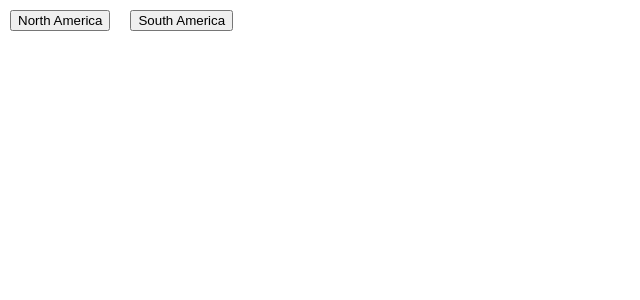
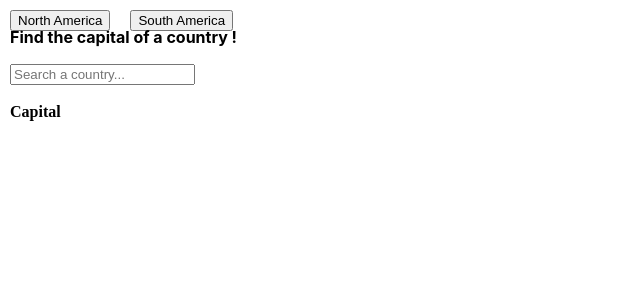
Before and after one commit to HennaCH/Around_America, a React (Create React App) app: page / in a window 1280 px wide. Shown: the top 300 px of the page, without its empty margins (0-640 px from the left). Built offline with nearby package versions, Linux system fonts and the light colour scheme.

Commit message:
Added search bar and other details

```diff
--- a/src/App.css
+++ b/src/App.css
@@ -32,12 +32,20 @@ button{
   margin: 10px;
 }
 
+.capitalFont{
+  font-family:'Times New Roman', Times, serif;
+}
+
 .map1style{
   padding-top: 70px;
 }
 
  .map2style{
   margin-top: -100px;
+}
+
+.searchBar{
+  margin: 10px;
 }
 
 .heartSwitchStyle{
@@ -47,9 +55,6 @@ button{
     display: flex;
 }
 
-body{
-  background-color: white;
-}
 .lightMode{
   background-color: pink;
 }
--- a/src/App.js
+++ b/src/App.js
@@ -4,23 +4,30 @@ import NorthAmerica from './components/NorthAmerica';
 import { useCallback, useEffect, useState } from "react";
 import SouthAmerica from './components/SouthAmerica';
 import HeartSwitchBtn from './components/heartSwitch';
+import SearchBar from './components/SearchBar';
+
 
 function App() {
 
   const [visible1,setVisible1] = useState(false);
   const [visible2,setVisible2] = useState(false);
+
   return(
     <body>
     <div>
       <button  onClick={()=>{setVisible1(!visible1); setVisible2(false)}}> North America </button>
       <button onClick={()=>{setVisible2(!visible2); setVisible1(false)}}> South America</button>
       {/* change the map to true or false*/}
-     <div className='heartSwitchStyle'><HeartSwitchBtn /></div>
+      <div className='heartSwitchStyle'><HeartSwitchBtn onClick={()=>{document.body.style.backgroundColor = 'pink'}}/></div>
+      <p className='searchBar'><SearchBar/></p>
+
 
 
       <div className='map1style'>{visible1 && <NorthAmerica/>}</div>
       <div className='map2style'>{visible2 && <SouthAmerica/>}</div>
-       {/* When the visible is set to true, show map */}</div>
+
+       {/* When the visible is set to true, show map */}
+       </div>
     </body>
   )
   }
--- /dev/null
+++ b/src/components/SearchBar.js
@@ -0,0 +1,61 @@
+import { useCallback, useEffect, useState } from "react";
+import SouthAmerica from "./SouthAmerica";
+
+function SearchBar() {
+  const [searchInput, setSearchInput] = useState("");
+  const capitals = [
+
+    { name: "Bolivia", capital: "La Paz", continent: "South America" },
+    { name: "Bresil", capital:"Brasilia", continent: "South America" },
+    { name: "Chili", capital:"Santiago", continent: "South America" },
+    { name: "Colombie", capital:"Bogota", continent: "South America" },
+    { name: "Ecuador", capital:"Quito", continent: "South America" },
+    { name: "Guyana", capital:"Georgetown", continent: "South America" },
+    { name: "Paraguaw", capital:"Asuncion", continent: "South America" },
+
+    { name: "Greenland", capital:"Nuuk", continent: "North America" },
+    { name: "United States", capital:"Washington", continent: "North America" },
+    { name: "Canada", capital:"Ottawa", continent: "South America" },
+    { name: "Guatemala", capital:"Guatemala City", continent: "North America" },
+    { name: "Mexico", capital:"Mexico City", continent: "North America" },
+    { name: "Honduras", capital:"Tegucigalpa", continent: "North America" },
+    { name: "Panama", capital:"Panama City", continent: "North America" },
+    { name: "Cuba", capital:"Havana", continent: "North America" },
+    { name: "Dominican Republic", capital:"Santo Domingo", continent: "North America" }
+  ];
+
+  if (searchInput.length > 0) {
+      capitals.filter((capital) => {
+      return capital.name.match(searchInput);
+  });
+  }
+
+  return  <div>
+    <p><b>Find the capital of a country !</b></p>
+  <input
+     type="search"
+     placeholder="Search a country..."
+     onChange={(e) => {setSearchInput(e.target.value)}}
+     value={searchInput} />
+
+
+      <p><b className='capitalFont'>Capital</b></p>
+
+  {capitals.filter((country) => {
+    if(searchInput == ""){
+        return
+    }
+    else if (country.name.toLowerCase().includes(searchInput.toLowerCase())){
+        return country
+    }
+        }).map((capital) => {
+            return(
+                <div>
+                <p>{capital.capital}</p>
+                </div>
+            );
+
+    })}
+  </div>
+  }
+  export default SearchBar;
--- a/src/components/heartSwitch.js
+++ b/src/components/heartSwitch.js
@@ -1,24 +1,12 @@
 import { useState } from 'react';
 import { HeartSwitch } from '@anatoliygatt/heart-switch';
+import App from '../App';
 
 function HeartSwitchBtn() {
-  const defaultChecked = localStorage.getItem('isChecked') === 'true';
+  const defaultChecked = document.body.style.backgroundColor = 'pink' && localStorage.getItem('isChecked') === 'true';
   const [checked, setChecked] = useState(defaultChecked);
 
   return (
-    // <HeartSwitch  id="heartMode"
-    //   size="lg"
-    //
-    //   checked={checked}
-    //   onChange={(e) => {
-    //     if (e.target.checked) {
-    //       document.body.style.backgroundColor="pink"
-    //       localStorage.removeItem('isChecked');
-    //       return;
-    //     }
-    //     setChecked(e.target.checked);
-    //     localStorage.setItem('isChecked', 'true');}}
-    // />
     <HeartSwitch
         size="lg"
         inactiveTrackFillColor="#cffafe"
@@ -29,12 +17,12 @@ function HeartSwitchBtn() {
         activeThumbColor="#ecfeff"
         checked={checked}
         onChange={(event) => {
-          if(!event.target.checked){
-            document.body.style.backgroundColor = 'pink';
+          if(!event.target.checked && window.confirm('Do you want to go to light theme ?')){
+          document.body.style.background = 'pink';
             setChecked(event.target.checked);
           }
-          else if (event.target.checked) {
-            document.body.style.backgroundColor = 'DeepPink';
+          else if (event.target.checked && window.confirm('Do you want to go to dark theme ?')) {
+            document.body.style.background = 'paleVioletRed';
             setChecked(event.target.checked);
           }
         }}
```
